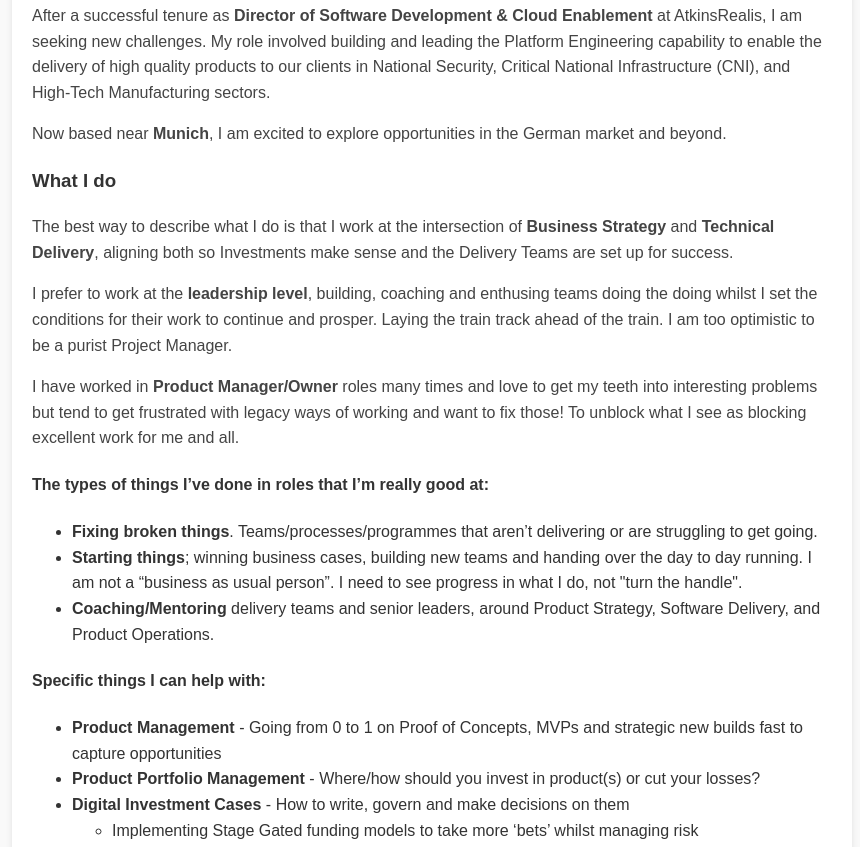
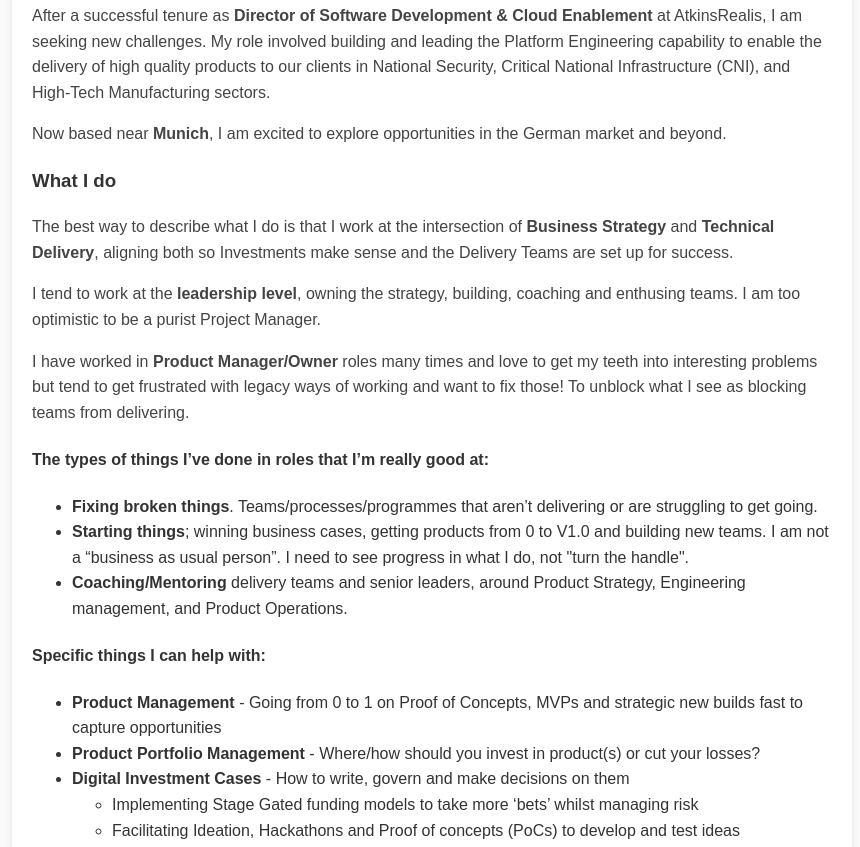
Before and after one commit to harryjan/harryjan.github.io, a plain HTML site: page index.html in a window 1280 px wide. Shown: the part 536-1383 px from the top of the page, without its empty margins (208-1068 px from the left). Drawn offline with Linux system fonts and the light colour scheme.

Commit message:
tweak to index text

```diff
--- a/index.html
+++ b/index.html
@@ -36,14 +36,14 @@
 
             <h3>What I do</h3>
             <p>The best way to describe what I do is that I work at the intersection of <strong>Business Strategy</strong> and <strong>Technical Delivery</strong>, aligning both so Investments make sense and the Delivery Teams are set up for success.</p>
-            <p>I prefer to work at the <strong>leadership level</strong>, building, coaching and enthusing teams doing the doing whilst I set the conditions for their work to continue and prosper. Laying the train track ahead of the train. I am too optimistic to be a purist Project Manager.</p>
-            <p>I have worked in <strong>Product Manager/Owner</strong> roles many times and love to get my teeth into interesting problems but tend to get frustrated with legacy ways of working and want to fix those! To unblock what I see as blocking excellent work for me and all.</p>
+            <p>I tend to work at the <strong>leadership level</strong>, owning the strategy, building, coaching and enthusing teams. I am too optimistic to be a purist Project Manager.</p>
+            <p>I have worked in <strong>Product Manager/Owner</strong> roles many times and love to get my teeth into interesting problems but tend to get frustrated with legacy ways of working and want to fix those! To unblock what I see as blocking teams from delivering.</p>
 
             <h4>The types of things I’ve done in roles that I’m really good at:</h4>
             <ul>
                 <li><strong>Fixing broken things</strong>. Teams/processes/programmes that aren’t delivering or are struggling to get going.</li>
-                <li><strong>Starting things</strong>; winning business cases, building new teams and handing over the day to day running. I am not a “business as usual person”. I need to see progress in what I do, not "turn the handle".</li>
-                <li><strong>Coaching/Mentoring</strong> delivery teams and senior leaders, around Product Strategy, Software Delivery, and Product Operations.</li>
+                <li><strong>Starting things</strong>; winning business cases, getting products from 0 to V1.0 and building new teams. I am not a “business as usual person”. I need to see progress in what I do, not "turn the handle".</li>
+                <li><strong>Coaching/Mentoring</strong> delivery teams and senior leaders, around Product Strategy, Engineering management, and Product Operations.</li>
             </ul>
 
             <h4>Specific things I can help with:</h4>
```
